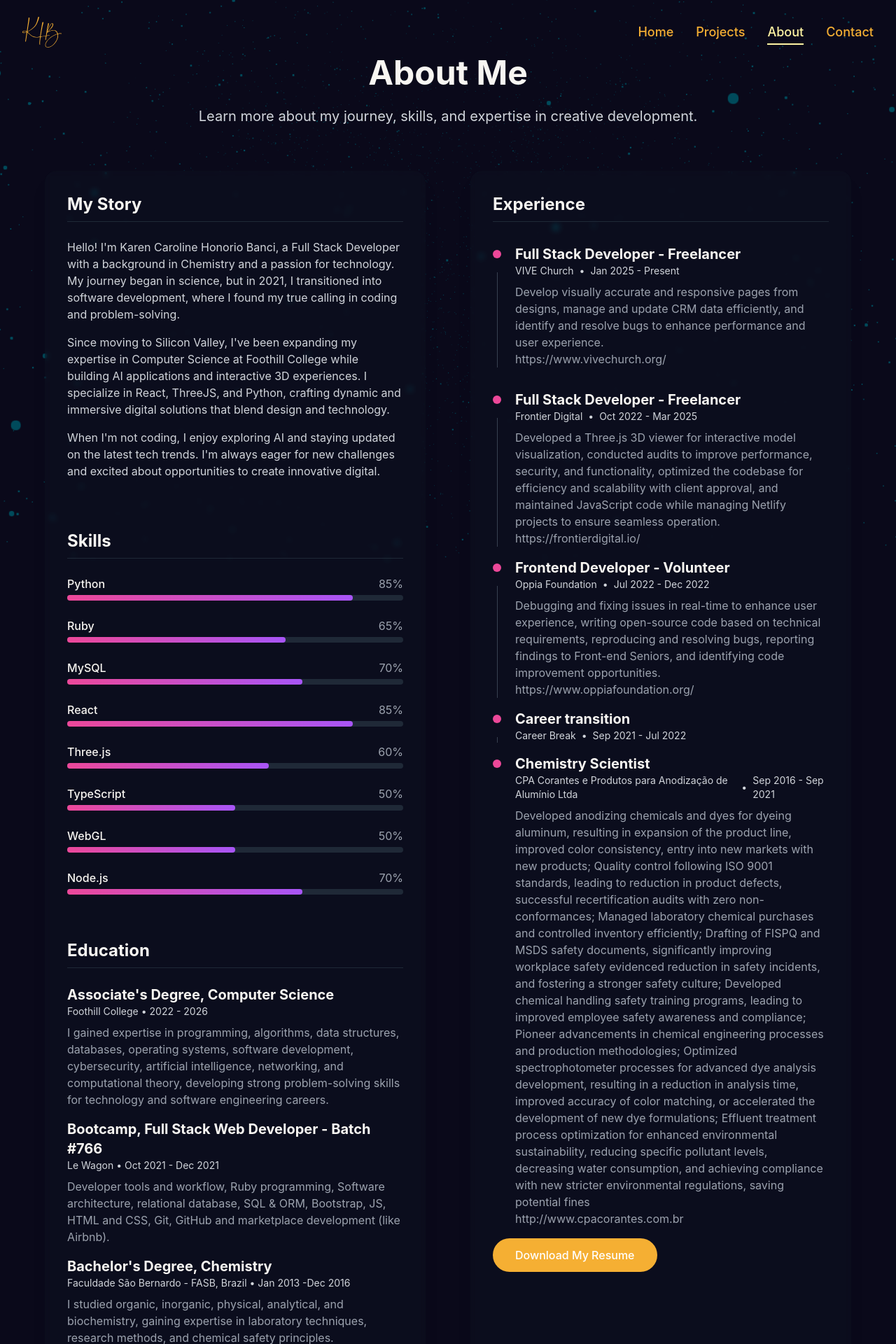
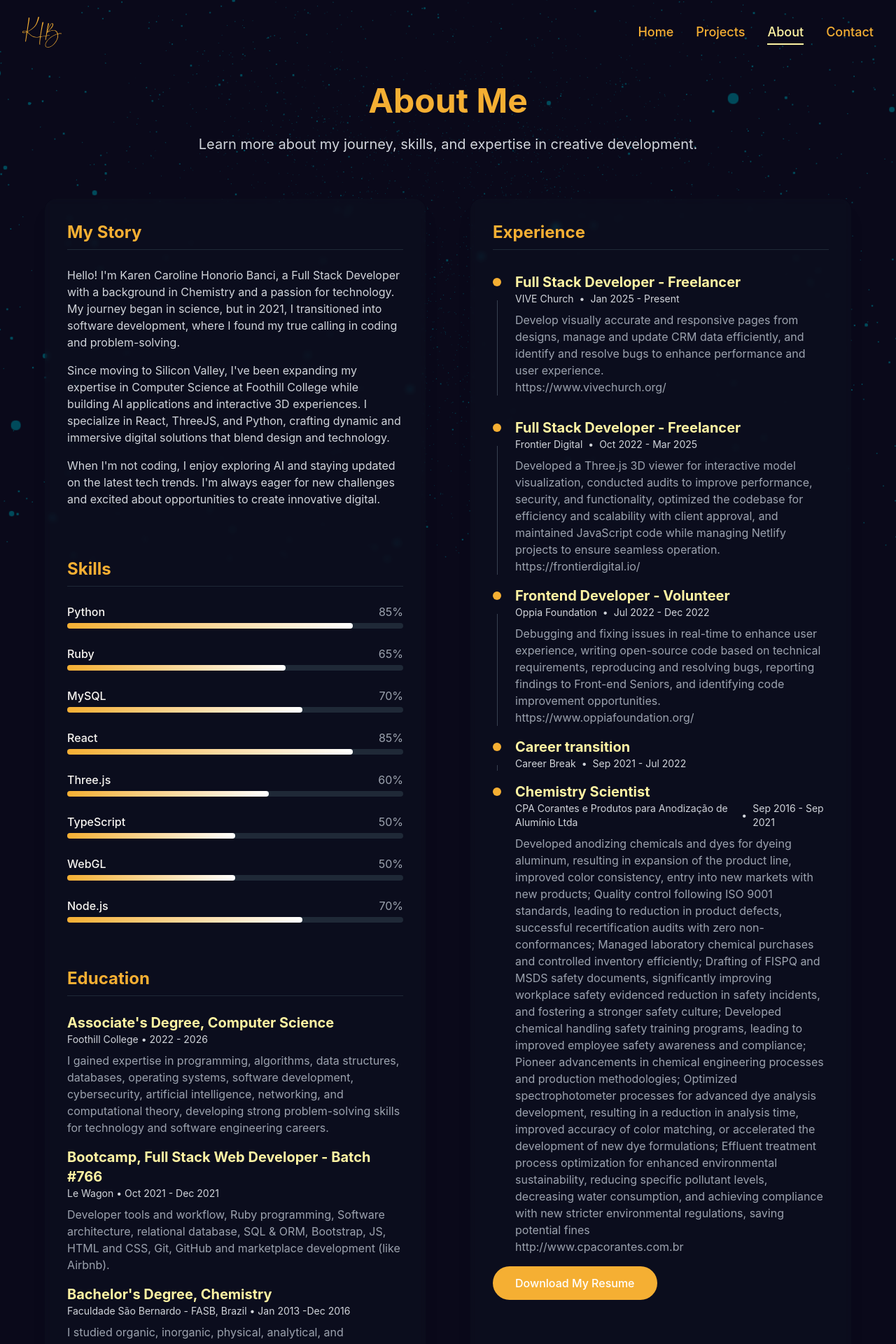
Before and after one commit to karenbanci/karen-website, a React (Create React App) app: page /#/about in a window 1280 px wide. Shown: the top 1920 px of the page at 70% size. Built offline with nearby package versions, Linux system fonts and the light colour scheme; no server answers.

Commit message:
feat: update styles in About component for improved aesthetics and consistency

```diff
--- a/src/pages/About.tsx
+++ b/src/pages/About.tsx
@@ -87,7 +87,7 @@ const SkillBar = ({ name, level }: { name: string; level: number }) => (
     </div>
     <div className="w-full bg-gray-800 rounded-full h-2">
       <motion.div
-        className="h-2 rounded-full bg-gradient-to-r from-pink-500 to-purple-500"
+        className="h-2 rounded-full bg-gradient-to-r from-primary-500 to-white"
         initial={{ width: 0 }}
         animate={{ width: `${level}%` }}
         transition={{ duration: 1, ease: "easeOut", delay: 0.3 }}
@@ -110,7 +110,7 @@ const Experience = ({
   link: string;
 }) => (
   <motion.div
-    className="mb-8 relative pl-8 before:content-[''] before:absolute before:left-0 before:top-2 before:w-3 before:h-3 before:bg-pink-500 before:rounded-full before:z-10 after:content-[''] after:absolute after:left-1.5 after:top-10 after:bottom-0 after:w-[1px] after:bg-gray-700 after:z-0 last:after:hidden"
+    className="mb-8 relative pl-8 before:content-[''] before:absolute before:left-0 before:top-2 before:w-3 before:h-3 before:bg-primary-500 before:rounded-full before:z-10 after:content-[''] after:absolute after:left-1.5 after:top-10 after:bottom-0 after:w-[1px] after:bg-gray-700 after:z-0 last:after:hidden"
     variants={fadeIn}
   >
     <h3 className="text-xl font-bold">{role}</h3>
@@ -137,7 +137,7 @@ export default function About() {
           className="mb-16 text-center"
         >
           <motion.h1
-            className="text-4xl md:text-5xl font-bold mb-6"
+            className="text-4xl md:text-5xl font-bold mb-6 text-primary-500 mt-10"
             variants={fadeIn}
           >
             About Me
@@ -162,7 +162,7 @@ export default function About() {
               variants={staggerContainer}
             >
               <motion.h2
-                className="text-2xl font-bold mb-6 pb-2 border-b border-gray-800"
+                className="text-2xl font-bold mb-6 pb-2 border-b border-gray-800 text-primary-500"
                 variants={fadeIn}
               >
                 My Story
@@ -192,7 +192,7 @@ export default function About() {
               </motion.div>
 
               <motion.h2
-                className="text-2xl font-bold mt-12 mb-6 pb-2 border-b border-gray-800"
+                className="text-2xl font-bold mt-12 mb-6 pb-2 border-b border-gray-800 text-primary-500"
                 variants={fadeIn}
               >
                 Skills
@@ -212,7 +212,7 @@ export default function About() {
               </motion.div>
 
               <motion.h2
-                className="text-2xl font-bold mt-12 mb-6 pb-2 border-b border-gray-800"
+                className="text-2xl font-bold mt-12 mb-6 pb-2 border-b border-gray-800 text-primary-500"
                 variants={fadeIn}
               >
                 Education
@@ -220,7 +220,7 @@ export default function About() {
 
               <motion.div variants={fadeIn}>
                 <div className="mb-4">
-                  <h3 className="text-xl font-bold">
+                  <h3 className="text-xl font-bold text-primary-100">
                     Associate's Degree, Computer Science
                   </h3>
                   <div className="text-gray-300 text-sm mb-2">
@@ -237,7 +237,7 @@ export default function About() {
                 </div>
 
                 <div className="mb-4">
-                  <h3 className="text-xl font-bold">
+                  <h3 className="text-xl font-bold text-primary-100">
                     Bootcamp, Full Stack Web Developer - Batch #766
                   </h3>
                   <div className="text-gray-300 text-sm mb-2">
@@ -252,7 +252,7 @@ export default function About() {
                 </div>
 
                 <div className="mb-4">
-                  <h3 className="text-xl font-bold">
+                  <h3 className="text-xl font-bold text-primary-100">
                     Bachelor's Degree, Chemistry
                   </h3>
                   <div className="text-gray-300 text-sm mb-2">
@@ -278,14 +278,14 @@ export default function About() {
               variants={staggerContainer}
             >
               <motion.h2
-                className="text-2xl font-bold mb-8 pb-2 border-b border-gray-800"
+                className="text-2xl font-bold mb-8 pb-2 border-b border-gray-800 text-primary-500"
                 variants={fadeIn}
               >
                 Experience
               </motion.h2>
 
               <motion.div
-                className="space-y-4"
+                className="space-y-4 text-primary-100"
                 variants={staggerContainer}
                 initial="hidden"
                 animate="visible"
```
